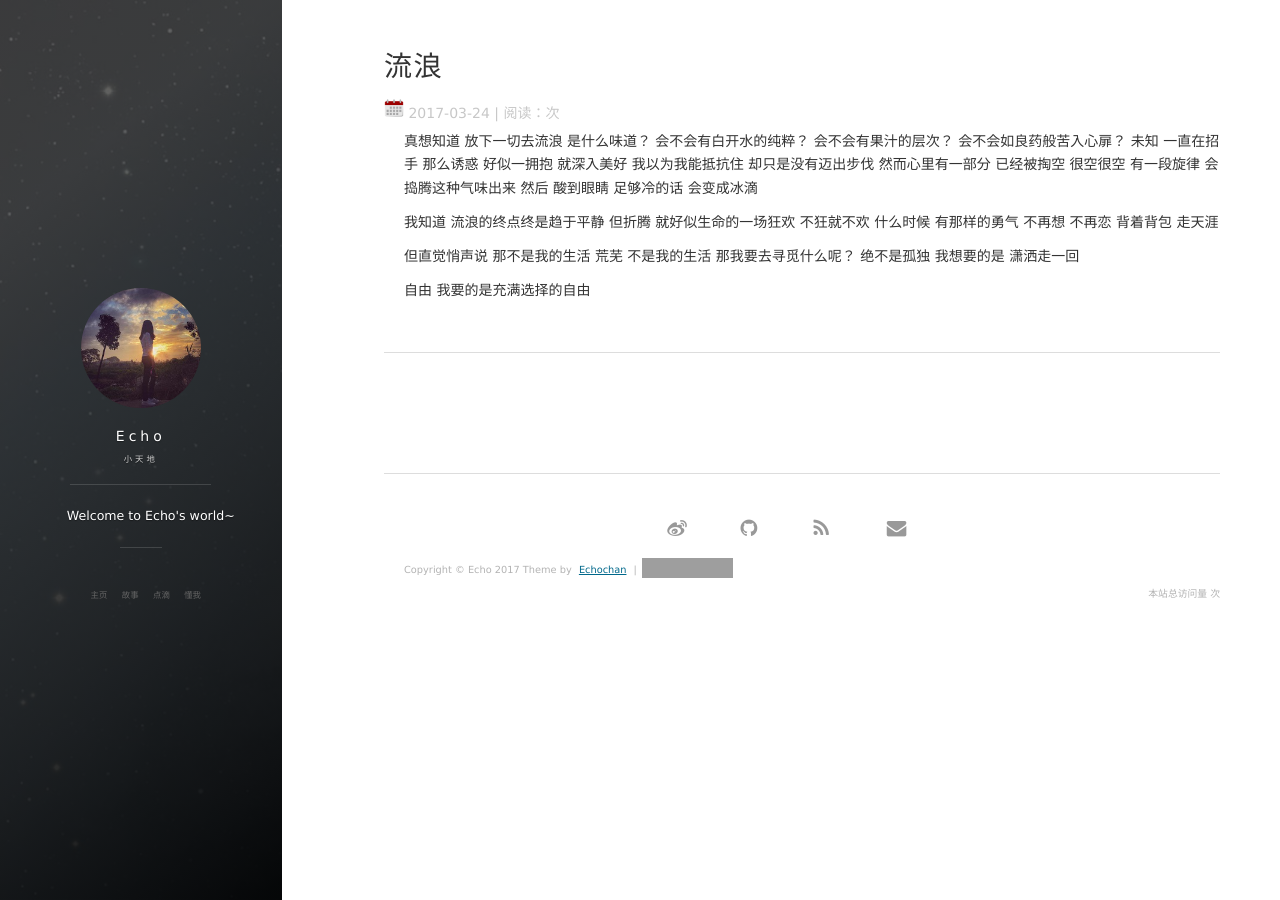
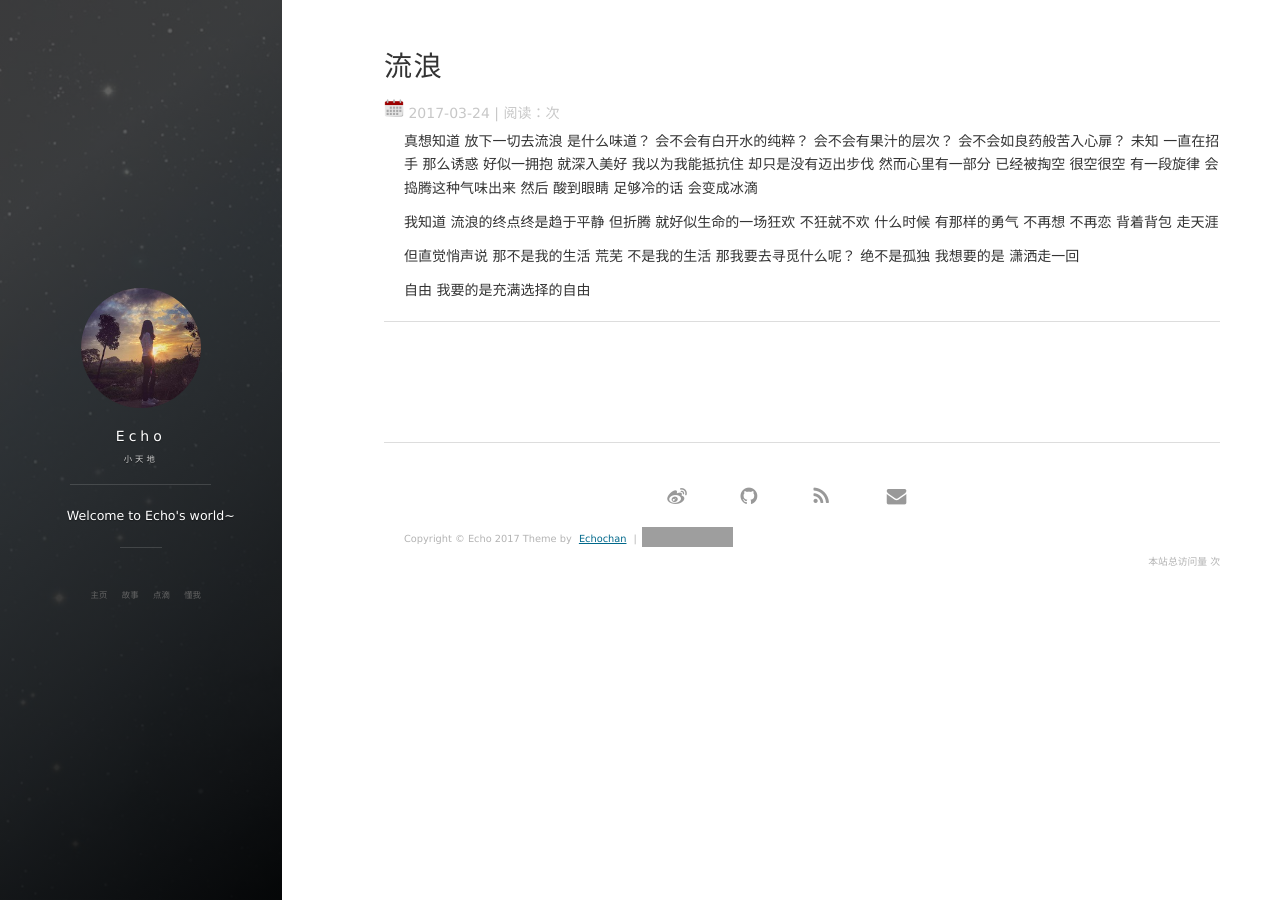
Before and after one commit to echochanmeme/echochanmeme.github.io, a Jekyll site: the page built from _posts/2017-03-24-流浪.md, in a window 1280 px wide. Built offline with Jekyll 4.4.1, drawn with Linux system fonts in a browser that asks for light colours; nearby versions of some CDN libraries; comment, search, counter and statistics services are not loaded; grey boxes are pictures that could not be loaded.

Commit message:
Attemp delete gray line.

```diff
--- a/_includes/new-old.html
+++ b/_includes/new-old.html
@@ -5,9 +5,6 @@
               //$(".shang_box-play").fadeToggle();
             }
             </script>
-
-            <div style="text-align:center;margin:50px 0; font:normal 14px/24px 'MicroSoft YaHei';"></div>
-
             <style type="text/css">
               .content-play{width:80%;margin-top: 20px;margin-bottom: 10px;height:40px;}
               .hide_box-play{z-index:999;filter:alpha(opacity=50);background:#666;opacity: 0.5;-moz-opacity: 0.5;left:0;top:0;height:99%;width:100%;position:fixed;display:none;}
```
